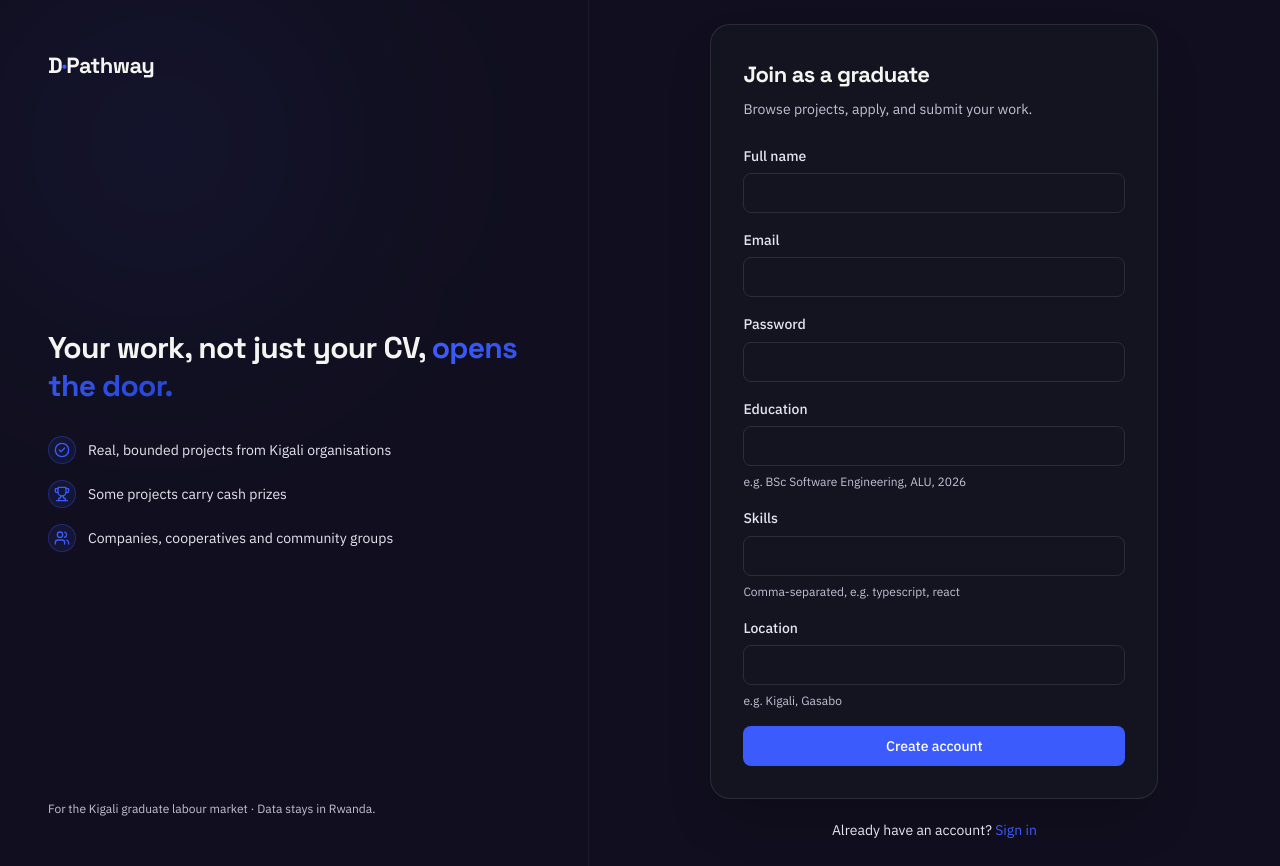
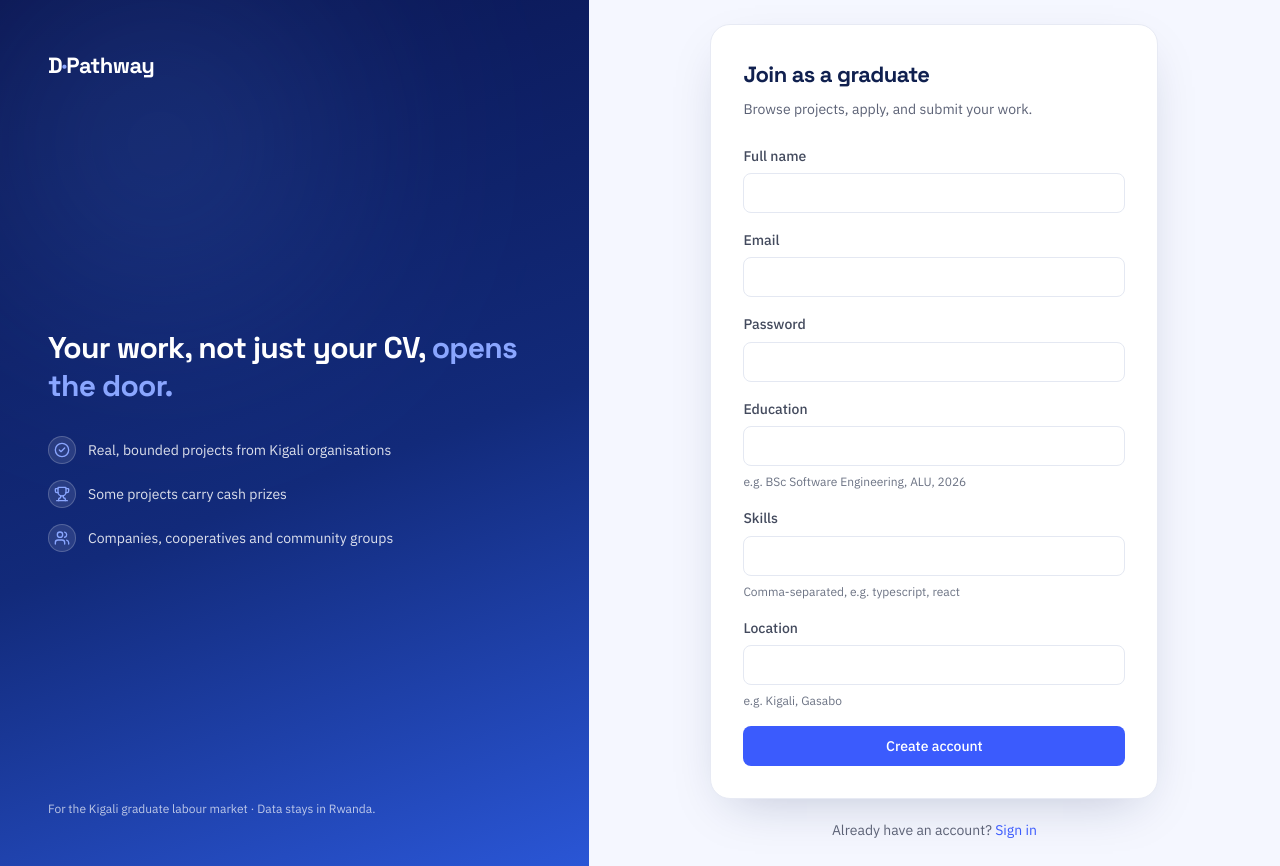
Before and after one commit to dushimsam/d-pathway, a Next.js app in the folder web/: page /register/graduate in a window 1280 px wide. Built offline with nearby package versions, Linux system fonts and the light colour scheme.

Commit message:
style(web): switch the app and auth pages to a light theme

```diff
--- a/web/src/app/globals.css
+++ b/web/src/app/globals.css
@@ -51,6 +51,35 @@
 
   --radius-input: 8px;
   --radius-card: 16px;
+}
+
+/* ============================================================================
+   Light app theme — scoped to the authenticated Shell (`.app-light`).
+   Tailwind v4 utilities read `var(--color-*)` at the use site, so overriding
+   these custom properties on the Shell root re-themes every descendant that
+   uses the n-scale, without affecting the dark landing or auth pages.
+   ============================================================================ */
+.app-light {
+  /* surfaces & text (flipped from dark → light, matching the landing) */
+  --color-n0: #ffffff;    /* card / surface */
+  --color-n100: #f5f7ff;  /* page background / chips */
+  --color-n300: #e4e8f2;  /* borders */
+  --color-n500: #6c7384;  /* muted text */
+  --color-n700: #434a5d;  /* secondary text */
+  --color-n900: #0b1020;  /* primary text / ink */
+
+  /* brand — the landing's royal blue, readable on white */
+  --color-primary: #2847d3;
+  --color-primary-dark: #1d3fb0; /* hover + active nav / logo */
+  --color-primary-50: #eaeeff;   /* soft blue tint */
+
+  /* status — readable on light, with soft tinted backdrops */
+  --color-success: #15a34a;
+  --color-success-50: #e9f9ef;
+  --color-warning: #b45309;
+  --color-warning-50: #fdf4e7;
+  --color-danger: #dc2626;
+  --color-danger-50: #fdecec;
 }
 
 /* ============================================================================
@@ -1157,6 +1186,68 @@ body {
   }
 }
 
+/* ------------------------------------------------------------------ *
+ * Scroll reveal — subtle, professional on-scroll entrances.
+ * The hidden state is gated behind `html.js` so the page degrades to
+ * fully visible without JavaScript. The `.is-in` class is added by the
+ * <Reveal> component once the element scrolls into view.
+ * ------------------------------------------------------------------ */
+html.js [data-reveal] {
+  opacity: 0;
+  transform: translateY(26px);
+  transition:
+    opacity 900ms var(--ease-out),
+    transform 900ms var(--ease-out);
+  transition-delay: var(--reveal-delay, 0ms);
+  will-change: opacity, transform;
+}
+
+html.js [data-reveal='fade'] {
+  transform: none;
+}
+html.js [data-reveal='left'] {
+  transform: translateX(-32px);
+}
+html.js [data-reveal='right'] {
+  transform: translateX(32px);
+}
+html.js [data-reveal='zoom'] {
+  transform: scale(0.94);
+}
+
+/* The cut-out person drops in from above and settles with a gentle overshoot. */
+html.js [data-reveal='fall'] {
+  opacity: 0;
+  transform: translateY(-140px) rotate(-3deg);
+  transition:
+    opacity 900ms var(--ease-out),
+    transform 1400ms cubic-bezier(0.22, 1.12, 0.36, 1);
+  transition-delay: var(--reveal-delay, 0ms);
+  will-change: opacity, transform;
+}
+
+html.js [data-reveal].is-in {
+  opacity: 1;
+  transform: none;
+}
+
+/* Quiet, continuous life once an element has landed. */
+.idle-float {
+  animation: idle-float 7s var(--ease-out) infinite;
+}
+.idle-float--slow {
+  animation: idle-float 9s var(--ease-out) infinite;
+}
+@keyframes idle-float {
+  0%,
+  100% {
+    transform: translateY(0);
+  }
+  50% {
+    transform: translateY(-7px);
+  }
+}
+
 /* Reduced motion */
 @media (prefers-reduced-motion: reduce) {
   * {
@@ -1166,4 +1257,9 @@ body {
   html {
     scroll-behavior: auto;
   }
+  /* Never leave reveal content stuck in its hidden state. */
+  html.js [data-reveal] {
+    opacity: 1 !important;
+    transform: none !important;
+  }
 }
--- a/web/src/app/layout.tsx
+++ b/web/src/app/layout.tsx
@@ -48,7 +48,20 @@ export default function RootLayout({
   children: React.ReactNode;
 }) {
   return (
-    <html lang="en" className={`${ibmPlex.variable} ${spaceGrotesk.variable} ${ibmPlexMono.variable}`}>
+    <html
+      lang="en"
+      suppressHydrationWarning
+      className={`${ibmPlex.variable} ${spaceGrotesk.variable} ${ibmPlexMono.variable}`}
+    >
+      <head>
+        {/* Marks JS as available before paint so scroll-reveal hidden states
+            only apply when they can actually animate (no-JS = fully visible). */}
+        <script
+          dangerouslySetInnerHTML={{
+            __html: "document.documentElement.classList.add('js')",
+          }}
+        />
+      </head>
       <body>
         <QueryProvider>{children}</QueryProvider>
       </body>
--- a/web/src/components/AuthShell.tsx
+++ b/web/src/components/AuthShell.tsx
@@ -14,23 +14,25 @@ export function AuthShell({
   footer?: ReactNode;
 }) {
   return (
-    <div className="flex min-h-screen bg-ink font-sans text-hi">
-      {/* ---------- Brand panel (desktop) ---------- */}
-      <aside className="relative hidden w-[46%] overflow-hidden border-r border-white/5 lg:flex lg:flex-col lg:justify-between lg:p-12">
+    <div className="app-light flex min-h-screen bg-white font-sans text-[#0b1020]">
+      {/* ---------- Brand panel (desktop) — navy gradient, matching the landing ---------- */}
+      <aside
+        className="relative hidden w-[46%] overflow-hidden text-white lg:flex lg:flex-col lg:justify-between lg:p-12"
+        style={{ background: 'linear-gradient(160deg, #0a1550 0%, #122a7a 55%, #2a56d6 100%)' }}
+      >
         <div
-          className="pointer-events-none absolute -left-20 -top-24 h-[480px] w-[480px] rounded-full opacity-60 blur-[120px]"
-          style={{ background: 'radial-gradient(closest-side, rgba(59,91,253,0.22), transparent)' }}
+          aria-hidden
+          className="pointer-events-none absolute -left-20 -top-24 h-[480px] w-[480px] rounded-full opacity-70 blur-[120px]"
+          style={{ background: 'radial-gradient(closest-side, rgba(90,150,255,0.45), transparent)' }}
         />
-        <Link href="/" className="relative font-display text-[22px] font-bold tracking-tight">
-          D<span className="text-teal">·</span>Pathway
+        <Link href="/" className="relative font-display text-[22px] font-bold tracking-tight text-white">
+          D<span className="text-[#8aa6ff]">·</span>Pathway
         </Link>
 
         <div className="relative">
-          <h2 className="font-display text-[30px] font-bold leading-tight tracking-tight">
+          <h2 className="font-display text-[30px] font-bold leading-tight tracking-tight text-white">
             Your work, not just your CV,{' '}
-            <span className="bg-gradient-to-r from-teal to-cyan bg-clip-text text-transparent">
-              opens the door.
-            </span>
+            <span className="text-[#8aa6ff]">opens the door.</span>
           </h2>
           <ul className="mt-8 flex flex-col gap-4">
             <Perk icon={<CheckCircle2 className="h-4 w-4" />} text="Real, bounded projects from Kigali organisations" />
@@ -39,27 +41,27 @@ export function AuthShell({
           </ul>
         </div>
 
-        <p className="relative text-[12px] text-dim">
+        <p className="relative text-[12px] text-white/70">
           For the Kigali graduate labour market · Data stays in Rwanda.
         </p>
       </aside>
 
-      {/* ---------- Form panel ---------- */}
-      <main className="flex flex-1 items-center justify-center p-6">
+      {/* ---------- Form panel — light ---------- */}
+      <main className="flex flex-1 items-center justify-center bg-[#f5f7ff] p-6">
         <div className="w-full max-w-md">
           <div className="mb-6 text-center lg:hidden">
-            <Link href="/" className="font-display text-[22px] font-bold tracking-tight text-hi">
-              D<span className="text-teal">·</span>Pathway
+            <Link href="/" className="font-display text-[22px] font-bold tracking-tight text-[#10204f]">
+              D<span className="text-[#2847d3]">·</span>Pathway
             </Link>
           </div>
 
-          <div className="rounded-[20px] border border-white/10 bg-n0 p-8 text-n900 shadow-2xl">
-            <h1 className="font-display text-[22px] font-bold tracking-tight text-n900">{title}</h1>
-            {subtitle && <p className="mt-1.5 text-[14px] text-n500">{subtitle}</p>}
+          <div className="rounded-[20px] border border-[#e7eaf4] bg-white p-8 text-[#0b1020] shadow-[0_18px_50px_-20px_rgba(16,32,79,0.25)]">
+            <h1 className="font-display text-[22px] font-bold tracking-tight text-[#10204f]">{title}</h1>
+            {subtitle && <p className="mt-1.5 text-[14px] text-[#5c6276]">{subtitle}</p>}
             <div className="mt-6">{children}</div>
           </div>
 
-          {footer && <p className="mt-5 text-center text-[14px] text-mid">{footer}</p>}
+          {footer && <p className="mt-5 text-center text-[14px] text-[#5c6276]">{footer}</p>}
         </div>
       </main>
     </div>
@@ -68,8 +70,8 @@ export function AuthShell({
 
 function Perk({ icon, text }: { icon: ReactNode; text: string }) {
   return (
-    <li className="flex items-center gap-3 text-[14px] text-mid">
-      <span className="flex h-7 w-7 items-center justify-center rounded-full border border-teal/30 bg-teal/10 text-teal">
+    <li className="flex items-center gap-3 text-[14px] text-white/85">
+      <span className="flex h-7 w-7 items-center justify-center rounded-full border border-white/20 bg-white/10 text-[#8aa6ff]">
         {icon}
       </span>
       {text}
--- a/web/src/components/ui/Badge.tsx
+++ b/web/src/components/ui/Badge.tsx
@@ -9,7 +9,7 @@ export type BadgeVariant =
   | 'info';
 
 const variants: Record<BadgeVariant, string> = {
-  neutral: 'bg-white/[0.08] text-n700',
+  neutral: 'bg-n100 text-n700',
   success: 'bg-success-50 text-success',
   warning: 'bg-warning-50 text-warning',
   danger: 'bg-danger-50 text-danger',
--- a/web/src/components/ui/Card.tsx
+++ b/web/src/components/ui/Card.tsx
@@ -5,7 +5,7 @@ export function Card({ className, ...props }: HTMLAttributes<HTMLDivElement>) {
   return (
     <div
       className={cn(
-        'rounded-[16px] border border-white/8 bg-n0 p-6 shadow-[0_1px_2px_rgba(0,0,0,0.3)]',
+        'rounded-[16px] border border-n300 bg-n0 p-6 shadow-[0_10px_30px_-20px_rgba(16,32,79,0.25)]',
         className,
       )}
       {...props}
--- a/web/src/components/ui/PrizeBadge.tsx
+++ b/web/src/components/ui/PrizeBadge.tsx
@@ -20,7 +20,7 @@ export function PrizeBadge({
   return (
     <span
       className={cn(
-        'inline-flex items-center gap-1.5 rounded-full bg-warning-50 font-semibold text-warning',
+        'inline-flex items-center gap-1.5 rounded-full bg-primary font-semibold text-white',
         size === 'sm' ? 'px-2.5 py-0.5 text-[12px]' : 'px-3 py-1 text-[14px]',
         className,
       )}
```
